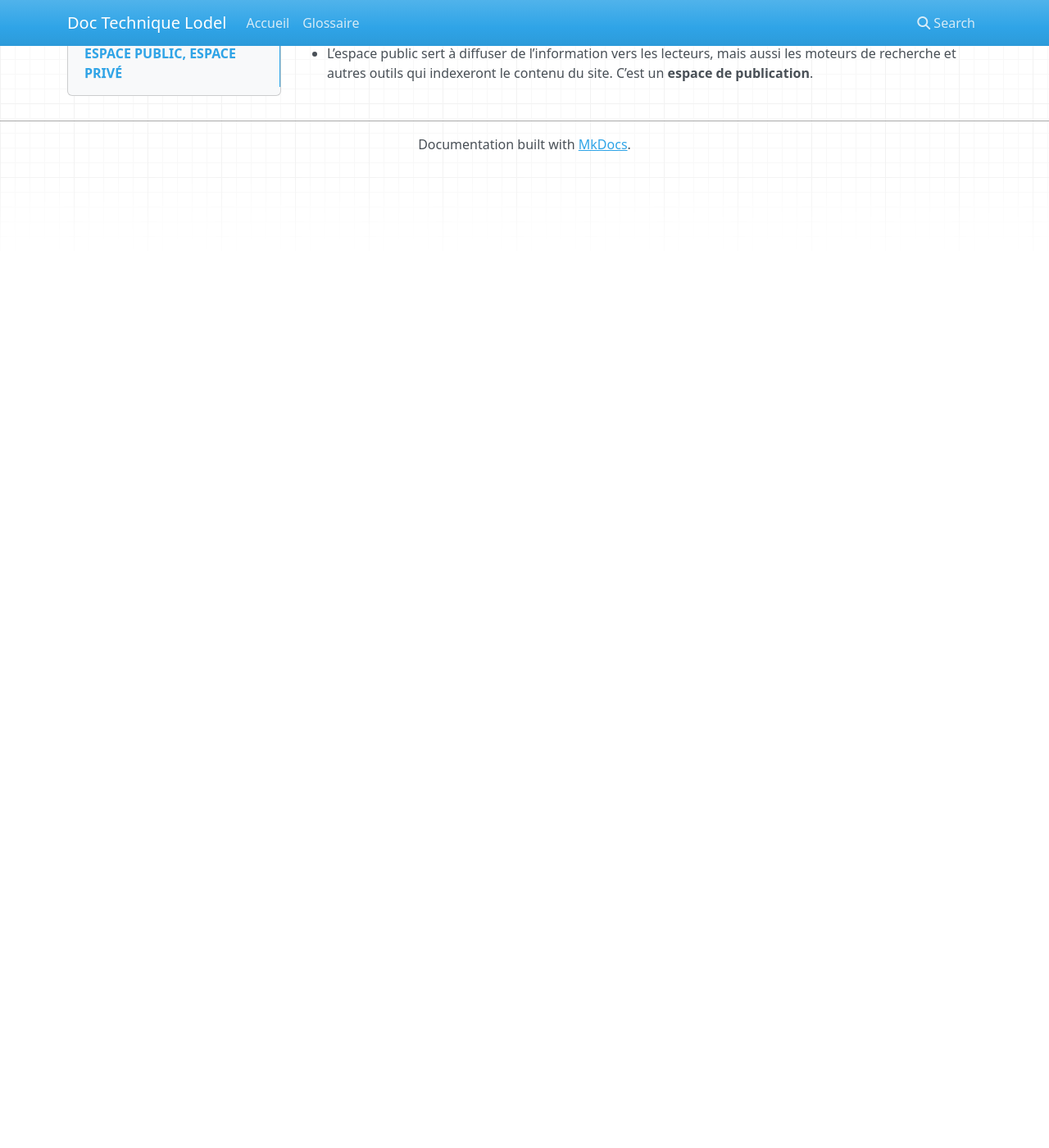
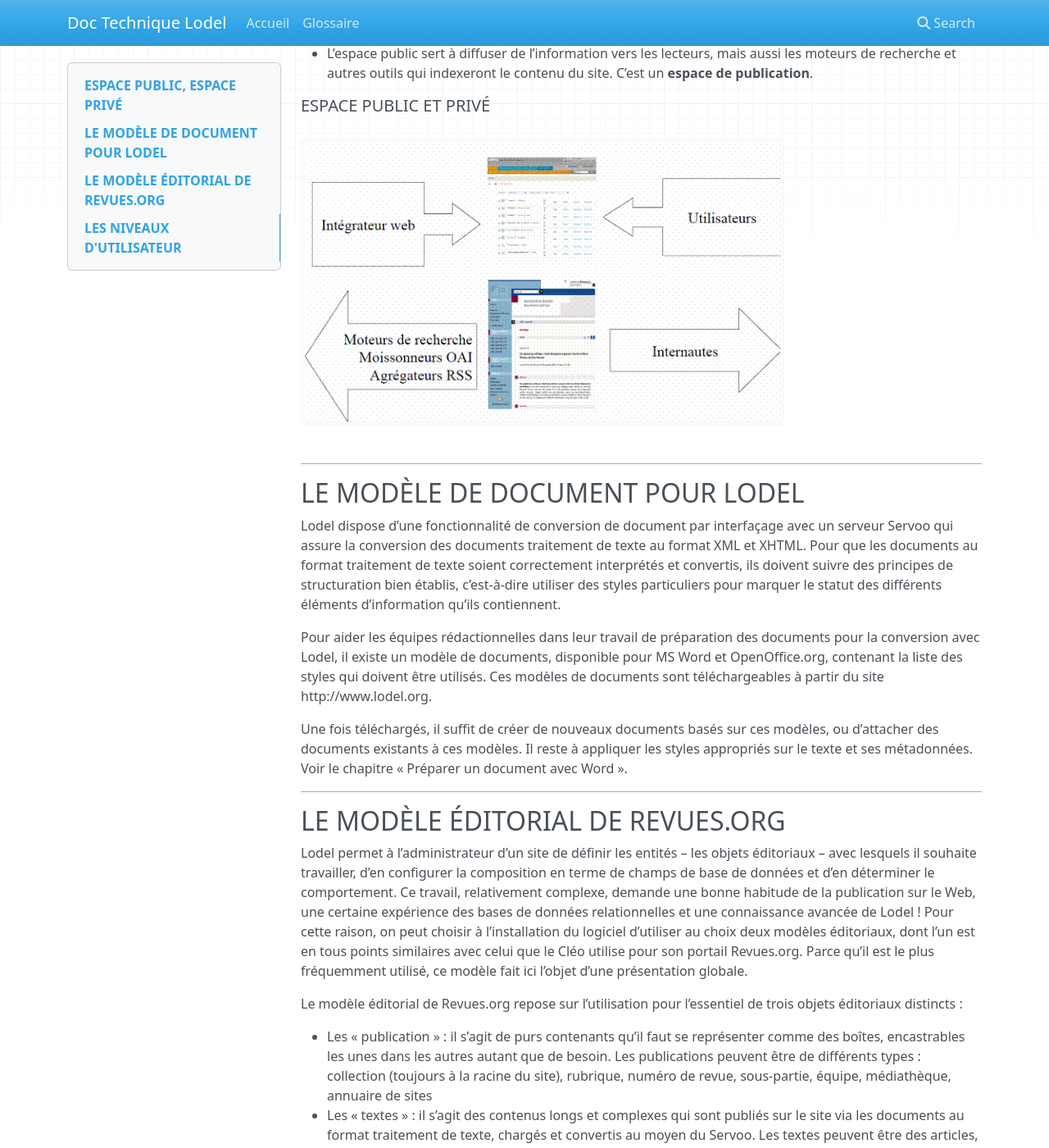
Before and after one commit to ValentinGeorgesDubost/Doc-Lodel-Utilisateur, an MkDocs documentation site: the page built from docs/Démarrer avec Lodel.md, in a window 1280 px wide and 1400 px high, scrolled down 485 px. Shown: the whole window at 82% size. Built offline with MkDocs 1.6.1, drawn with Linux system fonts in a browser that asks for light colours; nearby versions of some CDN libraries; old or Windows-style settings are respelled for this version of MkDocs; before the commit the page ends 900 px from its top, so only the background shows below that; some of the changed text lies outside the part shown.

Commit message:
Update Démarrer avec Lodel.md

```diff
--- a/docs/Démarrer avec Lodel.md
+++ b/docs/Démarrer avec Lodel.md
@@ -1,5 +1,5 @@
-ESPACE PUBLIC, ESPACE PRIVÉ
----------------------------
+## ESPACE PUBLIC, ESPACE PRIVÉ
+
 
 Système de publication en ligne intégré, Lodel offre à l’équipe éditoriale du site une interface d’édition lui permettant
 de créer, modifier, publier les contenus directement dans un navigateur Web. Ainsi, tout site Lodel comporte un espace privé,
@@ -21,3 +21,44 @@ Les deux espaces remplissent des fonctions très différentes :
      publier des contenus sur le site. C’est un **espace d’édition**.
    * L’espace public sert à diffuser de l’information vers les lecteurs,
      mais aussi les moteurs de recherche et autres outils qui indexeront le contenu du site. C’est un **espace de publication**.
+
+##### ESPACE PUBLIC ET PRIVÉ
+![Screenshot](image/image1.png)
+
+------------------------------------------
+
+## LE MODÈLE DE DOCUMENT POUR LODEL
+
+Lodel dispose d’une fonctionnalité de conversion de document par interfaçage avec un serveur Servoo qui assure la conversion des documents traitement de texte au format XML et XHTML. Pour que les documents au format traitement de texte soient correctement interprétés et convertis, ils doivent suivre des principes de structuration bien établis, c’est-à-dire utiliser des styles particuliers pour marquer le statut des différents éléments d’information qu’ils contiennent.
+
+Pour aider les équipes rédactionnelles dans leur travail de préparation des documents pour la conversion avec Lodel, il existe un modèle de documents, disponible pour MS Word et OpenOffice.org, contenant la liste des styles qui doivent être utilisés. Ces modèles de documents sont téléchargeables à partir du site http://www.lodel.org.
+
+Une fois téléchargés, il suffit de créer de nouveaux documents basés sur ces modèles, ou d’attacher des documents existants à ces modèles. Il reste à appliquer les styles appropriés sur le texte et ses métadonnées. Voir le chapitre « Préparer un document avec Word ».
+
+-------------------------------------------
+
+## LE MODÈLE ÉDITORIAL DE REVUES.ORG
+
+Lodel permet à l’administrateur d’un site de définir les entités – les objets éditoriaux – avec lesquels il souhaite travailler, d’en configurer la composition en terme de champs de base de données et d’en déterminer le comportement. Ce travail, relativement complexe, demande une bonne habitude de la publication sur le Web, une certaine expérience des bases de données relationnelles et une connaissance avancée de Lodel ! Pour cette raison, on peut choisir à l’installation du logiciel d’utiliser au choix deux modèles éditoriaux, dont l’un est en tous points similaires avec celui que le Cléo utilise pour son portail Revues.org. Parce qu’il est le plus fréquemment utilisé, ce modèle fait ici l’objet d’une présentation globale.
+
+Le modèle éditorial de Revues.org repose sur l’utilisation pour l’essentiel de trois objets éditoriaux distincts :
+
+* Les « publication » : il s’agit de purs contenants qu’il faut se représenter comme des boîtes, encastrables les unes dans les        autres autant que de besoin. Les publications peuvent être de différents types : collection (toujours à la racine du site), rubrique, numéro de revue, sous-partie, équipe, médiathèque, annuaire de sites
+* Les « textes » : il s’agit des contenus longs et complexes qui sont publiés sur le site via les documents au format traitement de texte, chargés et convertis au moyen du Servoo. Les textes peuvent être des articles, des comptes rendus, des notes de lecture, des informations pratiques, des nouvelles, des chroniques
+* Les « textes simples » sont des contenus courts et suffisamment simples pour être édités directement dans l’interface, sans passer par la conversion de document. Il existe un seul type dans le modèle Revues.org : les billets.
+
+D’autres entités peuvent être utilisées dans ce modèle :
+
+* Les « documents annexes ». Il peut s’agir d’images, de documents sonores, de vidéos, ou de tous types de fichiers, mais aussi de liens vers des sites web ou de commentaires attachés à des documents
+* Les « personnes » : prenant la forme de « notices biographiques de membre », elles permettent de gérer un « annuaire d’équipe » dans le site Lodel
+* Les « sites » : ils alimentent en général des annuaires de sites. On distingue les fiches de site des flux de syndication.
+
+Ces différentes entités font l’objet d’un chapitre particulier de la documentation.
+
+----------------------------------------------------
+
+## LES NIVEAUX D'UTILISATEUR
+
+L’accès à l’interface d’édition de Lodel est réservé aux utilisateurs disposant d’un login et d’un mot de passe. Lors de l’installation du site, un premier utilisateur est créé, qui dispose de tous les droits d’administration. Il s’agit de l’administrateur Lodel. Ce premier utilisateur a la possibilité de créer ensuite d’autres utilisateurs en leur attribuant des logins et mots de passe. Chacun d’eux aura donc un accès individuel et personnalisé à l’interface d’édition. Lodel permet en outre de leur attribuer des niveaux de droits différenciés.
+
+#### POURQUOI 5 NIVEAUX ?
```
